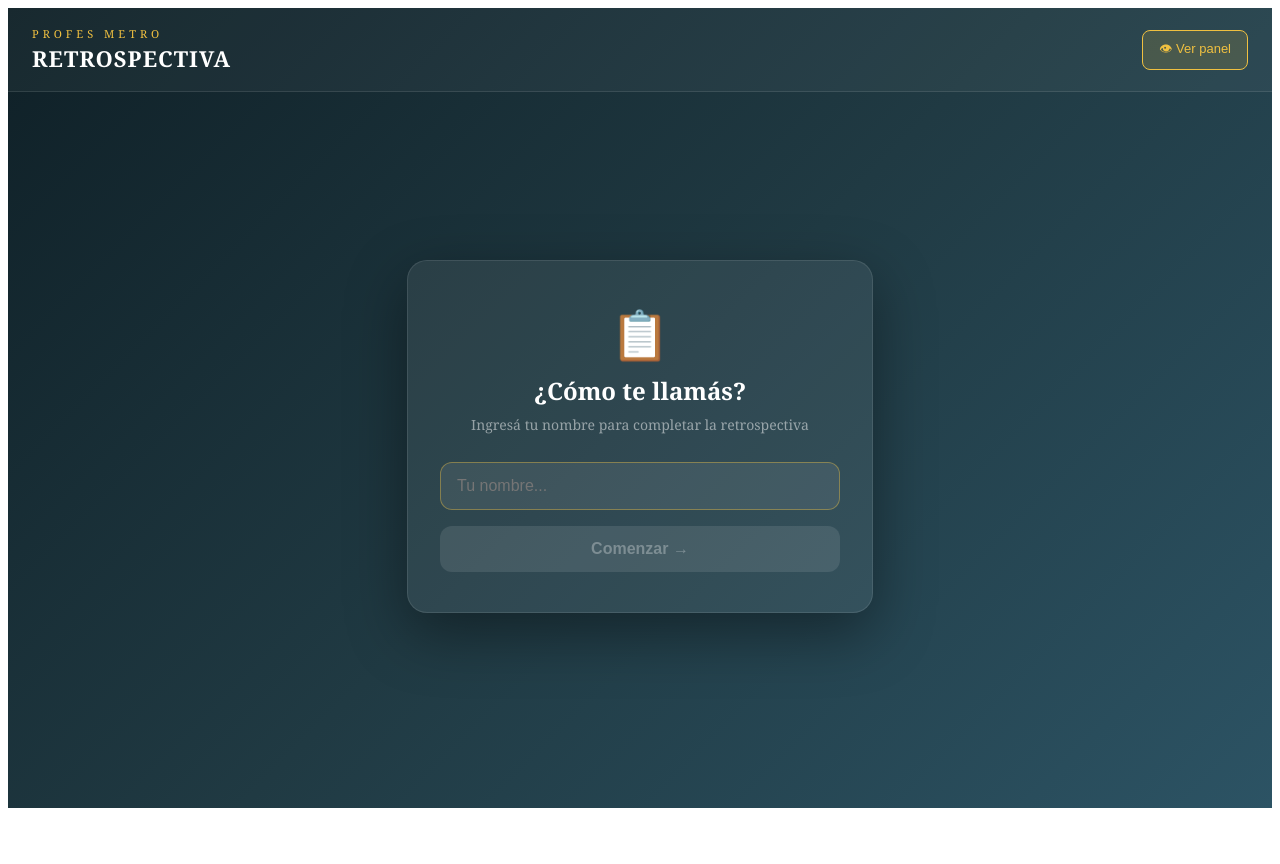
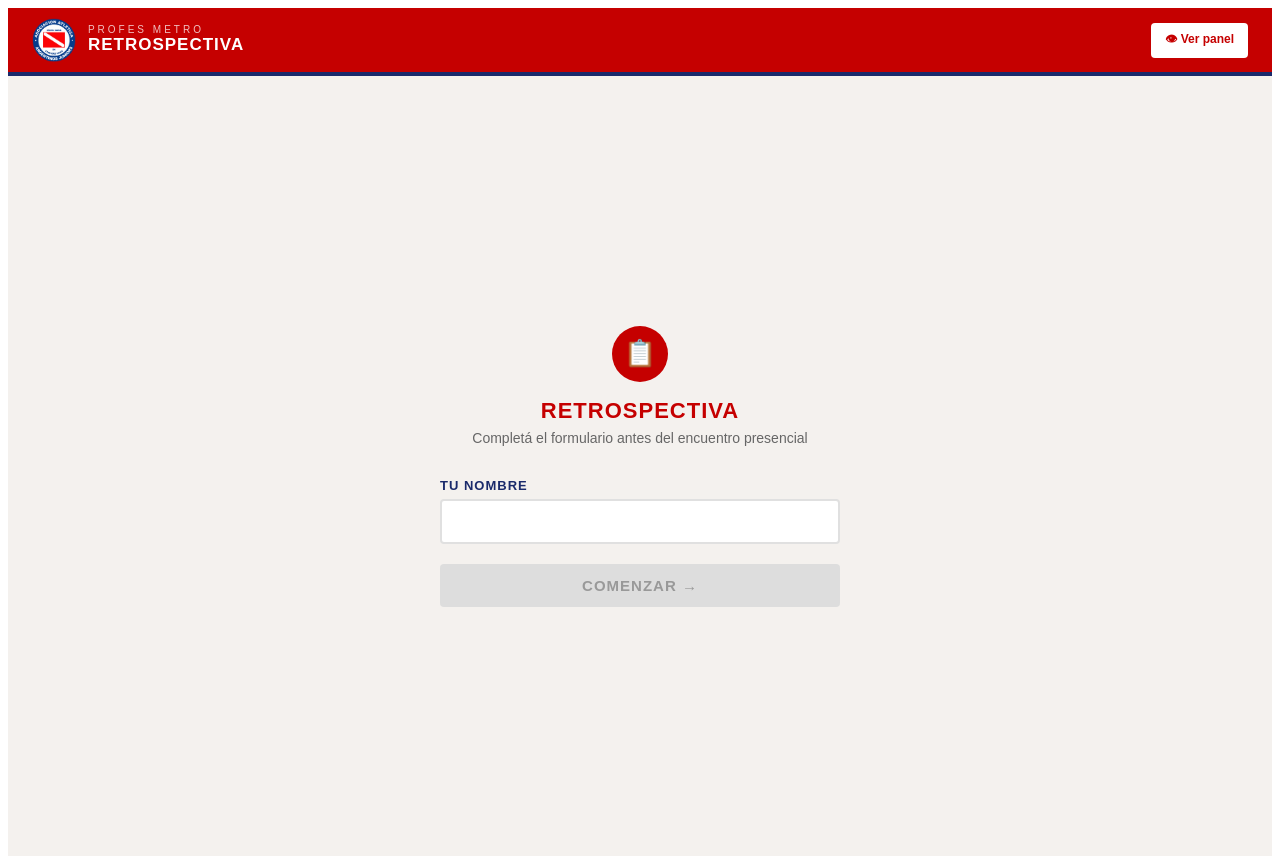
Before and after one commit to pfgaleano/retrospectiva, a React (Vite) app: page / in a window 1280 px wide. Before the commit the page ends 816 px from the top, so only its background shows below. Built offline with nearby package versions, Linux system fonts and the light colour scheme.

Commit message:
Update App.jsx

```diff
--- a/src/App.jsx
+++ b/src/App.jsx
@@ -1,34 +1,34 @@
-import { useState, useEffect } from "react";
+import { useState } from "react";
 import { createClient } from "@supabase/supabase-js";
 
 const SUPABASE_URL = "https://crgklwwhfzixyrduidjs.supabase.co";
 const SUPABASE_KEY = "eyJhbGciOiJIUzI1NiIsInR5cCI6IkpXVCJ9.eyJpc3MiOiJzdXBhYmFzZSIsInJlZiI6ImNyZ2tsd3doZnppeHlyZHVpZGpzIiwicm9sZSI6ImFub24iLCJpYXQiOjE3ODA2MTI1ODEsImV4cCI6MjA5NjE4ODU4MX0.e5WLBedSWvBokDrqUuYW6sy6diCDpfiAWdk1fpRmVQw";
 const supabase = createClient(SUPABASE_URL, SUPABASE_KEY);
 
+const RED = "#c50000";
+const BLUE = "#1a2a6b";
+const BORDER = "#e0e0e0";
+
 const CATEGORIES = [
-  { key: "bien", label: "✅ Salió bien", color: "#1a6b3c", bg: "#e6f7ee", accent: "#2ecc71" },
-  { key: "mal", label: "❌ No salió bien", color: "#8b1a1a", bg: "#fdeaea", accent: "#e74c3c" },
-  { key: "mejorar", label: "💡 Para mejorar", color: "#7a5c00", bg: "#fffbea", accent: "#f1c40f" },
+  { key: "bien", label: "✅ Salió bien", color: "#2e7d32", bg: "#f0f7f0", border: "#2e7d32" },
+  { key: "mal", label: "❌ No salió bien", color: "#c62828", bg: "#fdf2f2", border: "#c62828" },
+  { key: "mejorar", label: "💡 Para mejorar", color: "#f59f00", bg: "#fffbea", border: "#f59f00" },
 ];
 
 export default function Retrospectiva() {
   const [view, setView] = useState("inicio");
+  const [nombreInput, setNombreInput] = useState("");
   const [nombre, setNombre] = useState("");
-  const [nombreInput, setNombreInput] = useState("");
   const [respuestas, setRespuestas] = useState({});
   const [allData, setAllData] = useState([]);
+  const [cargando, setCargando] = useState(false);
   const [guardado, setGuardado] = useState(false);
-  const [cargando, setCargando] = useState(false);
 
   async function iniciarFormulario() {
     const n = nombreInput.trim();
     if (!n) return;
     setNombre(n);
-    const { data } = await supabase
-      .from("retrospectivas")
-      .select("*")
-      .eq("nombre", n)
-      .single();
+    const { data } = await supabase.from("retrospectivas").select("*").eq("nombre", n).single();
     if (data) setRespuestas(data);
     setView("form");
     setGuardado(false);
@@ -42,15 +42,13 @@ export default function Retrospectiva() {
       mal: respuestas.mal || "",
       mejorar: respuestas.mejorar || "",
     };
-    const { error } = await supabase
-      .from("retrospectivas")
-      .upsert(payload, { onConflict: "nombre" });
+    const { error } = await supabase.from("retrospectivas").upsert(payload, { onConflict: "nombre" });
     setCargando(false);
     if (!error) {
       setGuardado(true);
       setView("exito");
     } else {
-        alert("Error: " + JSON.stringify(error));
+      alert("Hubo un error al guardar. Intentá de nuevo.");
     }
   }
 
@@ -66,250 +64,166 @@ export default function Retrospectiva() {
   }
 
   return (
-    <div style={{
-      minHeight: "100vh",
-      background: "linear-gradient(135deg, #0f2027 0%, #203a43 50%, #2c5364 100%)",
-      fontFamily: "'Georgia', 'Times New Roman', serif",
+    <div style={{ minHeight: "100vh", background: "#f4f1ee", fontFamily: "'Arial', sans-serif", color: "#1a1a1a" }}>
+
+      {/* Header */}
+      <div style={{ background: RED, padding: "0 24px", display: "flex", alignItems: "center", justifyContent: "space-between", height: 64 }}>
+        <div style={{ display: "flex", alignItems: "center", gap: 12 }}>
+          <img src="/logo.png" alt="Argentinos Juniors" style={{ height: 44, width: "auto" }} />
+          <div>
+            <div style={{ color: "rgba(255,255,255,0.75)", fontSize: 10, letterSpacing: 3, textTransform: "uppercase" }}>Profes Metro</div>
+            <div style={{ color: "white", fontSize: 17, fontWeight: "bold", letterSpacing: 1, lineHeight: 1.2 }}>RETROSPECTIVA</div>
+          </div>
+        </div>
+        {view !== "panel" && (
+          <button onClick={abrirPanel} style={{
+            background: "white", border: "none", color: RED,
+            padding: "7px 14px", borderRadius: 4, fontSize: 12, fontWeight: "bold", cursor: "pointer",
+          }}>👁 Ver panel</button>
+        )}
+        {view === "panel" && (
+          <button onClick={() => setView("inicio")} style={{
+            background: "transparent", border: "2px solid white", color: "white",
+            padding: "6px 14px", borderRadius: 4, fontSize: 12, fontWeight: "bold", cursor: "pointer",
+          }}>← Volver</button>
+        )}
+      </div>
+
+      {/* Franja azul */}
+      <div style={{ background: BLUE, height: 4 }} />
+
+      {/* INICIO */}
+      {view === "inicio" && (
+        <div style={{ display: "flex", flexDirection: "column", alignItems: "center", justifyContent: "center", minHeight: "calc(100vh - 68px)", padding: 24 }}>
+          <div style={{ maxWidth: 400, width: "100%" }}>
+            <div style={{ textAlign: "center", marginBottom: 32 }}>
+              <div style={{ width: 56, height: 56, background: RED, borderRadius: "50%", display: "flex", alignItems: "center", justifyContent: "center", fontSize: 26, margin: "0 auto 16px" }}>📋</div>
+              <h2 style={{ color: RED, margin: "0 0 6px", fontSize: 22, fontWeight: "bold", letterSpacing: 1 }}>RETROSPECTIVA</h2>
+              <p style={{ color: "#666", margin: 0, fontSize: 14 }}>Completá el formulario antes del encuentro presencial</p>
+            </div>
+
+            <div style={{ marginBottom: 20 }}>
+              <label style={{ display: "block", fontSize: 13, fontWeight: "bold", color: BLUE, marginBottom: 6, textTransform: "uppercase", letterSpacing: 1 }}>
+                Tu nombre
+              </label>
+              <input
+                type="text"
+                value={nombreInput}
+                onChange={e => setNombreInput(e.target.value)}
+                onKeyDown={e => e.key === "Enter" && iniciarFormulario()}
+                style={{
+                  width: "100%", padding: "12px 14px", borderRadius: 4,
+                  border: `2px solid ${BORDER}`, background: "white",
+                  color: "#1a1a1a", fontSize: 15, outline: "none", boxSizing: "border-box",
+                }}
+              />
+            </div>
+
+            <button onClick={iniciarFormulario} disabled={!nombreInput.trim()} style={{
+              width: "100%", padding: "13px", borderRadius: 4, border: "none",
+              background: nombreInput.trim() ? RED : "#ddd",
+              color: nombreInput.trim() ? "white" : "#999",
+              fontSize: 15, fontWeight: "bold", cursor: nombreInput.trim() ? "pointer" : "not-allowed", letterSpacing: 1,
             }}>
-      {/* Toast notification */}
-
-      {/* VISTA: Éxito */}
-      {view === "exito" && (
-        <div style={{ display: "flex", flexDirection: "column", alignItems: "center", justifyContent: "center", minHeight: "80vh", padding: 24 }}>
-          <div style={{
-            background: "rgba(255,255,255,0.07)",
-            borderRadius: 20,
-            padding: "48px 32px",
-            maxWidth: 400,
-            width: "100%",
-            boxShadow: "0 20px 60px rgba(0,0,0,0.4)",
-            border: "1px solid rgba(46,204,113,0.3)",
-            textAlign: "center",
-          }}>
-            <div style={{ fontSize: 72, marginBottom: 16 }}>✅</div>
-            <h2 style={{ color: "white", fontSize: 26, fontWeight: "bold", margin: "0 0 12px" }}>
-              ¡Gracias, {nombre}!
-            </h2>
-            <p style={{ color: "rgba(255,255,255,0.6)", fontSize: 15, lineHeight: 1.6, margin: "0 0 32px" }}>
-              Tus respuestas se guardaron correctamente. Nos vemos en la retro presencial 🙌
-            </p>
-            <button onClick={() => { setView("inicio"); setNombreInput(""); setRespuestas({}); setGuardado(false); }} style={{
-              background: "linear-gradient(90deg, #f0c040, #e67e22)",
-              border: "none",
-              borderRadius: 12,
-              padding: "14px 28px",
-              color: "#1a1a1a",
-              fontSize: 15,
-              fontWeight: "bold",
-              cursor: "pointer",
-            }}>
-              Volver al inicio
+              COMENZAR →
             </button>
           </div>
         </div>
       )}
 
-
-
-      {/* Header */}
-      <div style={{
-        background: "rgba(255,255,255,0.04)",
-        borderBottom: "1px solid rgba(255,255,255,0.1)",
-        padding: "18px 24px",
-        display: "flex",
-        alignItems: "center",
-        justifyContent: "space-between",
-      }}>
-        <div>
-          <div style={{ color: "#f0c040", fontSize: 11, letterSpacing: 4, textTransform: "uppercase", marginBottom: 2 }}>
-            Profes Metro
-          </div>
-          <div style={{ color: "white", fontSize: 22, fontWeight: "bold", letterSpacing: 1 }}>
-            RETROSPECTIVA
-          </div>
-        </div>
-        {view !== "panel" && (
-          <button onClick={abrirPanel} style={{
-            background: "rgba(240,192,64,0.15)",
-            border: "1px solid #f0c040",
-            color: "#f0c040",
-            padding: "8px 16px",
-            borderRadius: 8,
-            fontSize: 13,
-            cursor: "pointer",
-          }}>
-            👁 Ver panel
-          </button>
-        )}
-        {view === "panel" && (
-          <button onClick={() => setView("inicio")} style={{
-            background: "rgba(255,255,255,0.1)",
-            border: "1px solid rgba(255,255,255,0.3)",
-            color: "white",
-            padding: "8px 16px",
-            borderRadius: 8,
-            fontSize: 13,
-            cursor: "pointer",
-          }}>
-            ← Volver
-          </button>
-        )}
+      {/* FORMULARIO */}
+      {view === "form" && (
+        <div style={{ padding: "32px 16px", maxWidth: 560, margin: "0 auto" }}>
+          <div style={{ borderLeft: `4px solid ${RED}`, paddingLeft: 14, marginBottom: 28 }}>
+            <div style={{ color: "#888", fontSize: 12, textTransform: "uppercase", letterSpacing: 1 }}>Completando como</div>
+            <div style={{ color: BLUE, fontSize: 22, fontWeight: "bold" }}>{nombre}</div>
           </div>
 
-      {/* VISTA: Inicio */}
-      {view === "inicio" && (
-        <div style={{ display: "flex", flexDirection: "column", alignItems: "center", justifyContent: "center", minHeight: "80vh", padding: 24 }}>
-          <div style={{
-            background: "rgba(255,255,255,0.07)",
-            borderRadius: 20,
-            padding: "40px 32px",
-            maxWidth: 400,
-            width: "100%",
-            boxShadow: "0 20px 60px rgba(0,0,0,0.4)",
-            border: "1px solid rgba(255,255,255,0.1)",
+          {CATEGORIES.map(cat => (
+            <div key={cat.key} style={{ marginBottom: 20 }}>
+              <label style={{
+                display: "block", fontWeight: "bold", fontSize: 14,
+                color: cat.color, marginBottom: 8, textTransform: "uppercase", letterSpacing: 0.5,
               }}>
-            <div style={{ fontSize: 48, textAlign: "center", marginBottom: 8 }}>📋</div>
-            <h2 style={{ color: "white", textAlign: "center", margin: "0 0 8px", fontSize: 24 }}>
-              ¿Cómo te llamás?
-            </h2>
-            <p style={{ color: "rgba(255,255,255,0.5)", textAlign: "center", margin: "0 0 28px", fontSize: 14 }}>
-              Ingresá tu nombre para completar la retrospectiva
-            </p>
-            <input
-              type="text"
-              placeholder="Tu nombre..."
-              value={nombreInput}
-              onChange={e => setNombreInput(e.target.value)}
-              onKeyDown={e => e.key === "Enter" && iniciarFormulario()}
+                {cat.label}
+              </label>
+              <textarea
+                value={respuestas[cat.key] || ""}
+                onChange={e => setRespuestas(p => ({ ...p, [cat.key]: e.target.value }))}
+                rows={4}
                 style={{
-                width: "100%",
-                padding: "14px 16px",
-                borderRadius: 12,
-                border: "1px solid rgba(240,192,64,0.4)",
-                background: "rgba(255,255,255,0.08)",
-                color: "white",
-                fontSize: 16,
-                outline: "none",
-                boxSizing: "border-box",
-                marginBottom: 16,
+                  width: "100%", border: `2px solid ${BORDER}`, borderRadius: 4,
+                  padding: "12px", fontSize: 14, background: "white",
+                  outline: "none", resize: "vertical", boxSizing: "border-box",
+                  color: "#222", lineHeight: 1.6,
                 }}
               />
-            <button
-              onClick={iniciarFormulario}
-              disabled={!nombreInput.trim()}
-              style={{
-                width: "100%",
-                padding: "14px",
-                borderRadius: 12,
-                border: "none",
-                background: nombreInput.trim() ? "linear-gradient(90deg, #f0c040, #e67e22)" : "rgba(255,255,255,0.1)",
-                color: nombreInput.trim() ? "#1a1a1a" : "rgba(255,255,255,0.3)",
-                fontSize: 16,
-                fontWeight: "bold",
-                cursor: nombreInput.trim() ? "pointer" : "not-allowed",
-              }}
-            >
-              Comenzar →
+            </div>
+          ))}
+
+          <div style={{ borderTop: `2px solid ${BORDER}`, paddingTop: 20, marginTop: 8 }}>
+            <button onClick={guardar} disabled={cargando} style={{
+              width: "100%", padding: "14px", borderRadius: 4, border: "none",
+              background: RED, color: "white", fontSize: 15, fontWeight: "bold",
+              cursor: cargando ? "wait" : "pointer", letterSpacing: 1,
+            }}>
+              {cargando ? "GUARDANDO..." : "GUARDAR RESPUESTAS"}
             </button>
           </div>
         </div>
       )}
 
-      {/* VISTA: Formulario */}
-      {view === "form" && (
-        <div style={{ padding: "24px 16px", maxWidth: 600, margin: "0 auto" }}>
-          <div style={{ textAlign: "center", marginBottom: 24 }}>
-            <div style={{ color: "#f0c040", fontSize: 13, letterSpacing: 2 }}>Completando como</div>
-            <div style={{ color: "white", fontSize: 26, fontWeight: "bold" }}>{nombre}</div>
+      {/* ÉXITO */}
+      {view === "exito" && (
+        <div style={{ display: "flex", flexDirection: "column", alignItems: "center", justifyContent: "center", minHeight: "calc(100vh - 68px)", padding: 24 }}>
+          <div style={{ maxWidth: 400, width: "100%", textAlign: "center" }}>
+            <div style={{ width: 72, height: 72, background: "#e8f5e9", borderRadius: "50%", display: "flex", alignItems: "center", justifyContent: "center", fontSize: 36, margin: "0 auto 24px" }}>✅</div>
+            <h2 style={{ color: BLUE, fontSize: 24, fontWeight: "bold", margin: "0 0 12px" }}>¡Gracias, {nombre}!</h2>
+            <p style={{ color: "#666", fontSize: 15, lineHeight: 1.7, margin: "0 0 32px" }}>
+              Tus respuestas se guardaron correctamente.<br />Nos vemos en la retro presencial 🙌
+            </p>
+            <div style={{ width: 40, height: 4, background: RED, margin: "0 auto 32px", borderRadius: 2 }} />
+            <button onClick={() => { setView("inicio"); setNombreInput(""); setRespuestas({}); setGuardado(false); }} style={{
+              background: "white", border: `2px solid ${RED}`, borderRadius: 4,
+              padding: "12px 28px", color: RED, fontSize: 14, fontWeight: "bold", cursor: "pointer", letterSpacing: 1,
+            }}>
+              VOLVER AL INICIO
+            </button>
+          </div>
+        </div>
+      )}
+
+      {/* PANEL */}
+      {view === "panel" && (
+        <div style={{ padding: "32px 16px", maxWidth: 680, margin: "0 auto" }}>
+          <div style={{ borderLeft: `4px solid ${BLUE}`, paddingLeft: 14, marginBottom: 28 }}>
+            <div style={{ color: "#888", fontSize: 12, textTransform: "uppercase", letterSpacing: 1 }}>Administración</div>
+            <div style={{ color: BLUE, fontSize: 22, fontWeight: "bold" }}>Panel de respuestas</div>
+            <div style={{ color: "#888", fontSize: 13, marginTop: 4 }}>
+              {allData.length === 0 ? "Sin respuestas aún" : `${allData.length} persona${allData.length > 1 ? "s" : ""} respondió`}
+            </div>
           </div>
 
           {CATEGORIES.map(cat => (
-            <div key={cat.key} style={{
-              background: cat.bg,
-              borderRadius: 16,
-              padding: 20,
-              marginBottom: 16,
-              borderLeft: `4px solid ${cat.accent}`,
-            }}>
-              <div style={{ color: cat.color, fontWeight: "bold", fontSize: 16, marginBottom: 10 }}>
-                {cat.label}
-              </div>
-              <textarea
-                placeholder="Escribí acá..."
-                value={respuestas[cat.key] || ""}
-                onChange={e => setRespuestas(prev => ({ ...prev, [cat.key]: e.target.value }))}
-                rows={4}
-                style={{
-                  width: "100%",
-                  border: `1px solid ${cat.accent}40`,
-                  borderRadius: 10,
-                  padding: "12px",
-                  fontSize: 15,
-                  background: "rgba(255,255,255,0.8)",
-                  outline: "none",
-                  resize: "vertical",
-                  boxSizing: "border-box",
-                  fontFamily: "inherit",
-                  color: "#222",
-                  lineHeight: 1.6,
-                }}
-              />
-            </div>
-          ))}
-
-          <button onClick={guardar} disabled={cargando} style={{
-            width: "100%",
-            padding: "16px",
-            borderRadius: 14,
-            border: "none",
-            background: guardado
-              ? "linear-gradient(90deg, #27ae60, #2ecc71)"
-              : "linear-gradient(90deg, #f0c040, #e67e22)",
-            color: guardado ? "white" : "#1a1a1a",
-            fontSize: 17,
-            fontWeight: "bold",
-            cursor: cargando ? "wait" : "pointer",
-            marginBottom: 12,
-          }}>
-            {cargando ? "Guardando..." : guardado ? "✓ Guardado correctamente" : "💾 Guardar respuestas"}
-          </button>
-        </div>
-      )}
-
-      {/* VISTA: Panel */}
-      {view === "panel" && (
-        <div style={{ padding: "24px 16px", maxWidth: 700, margin: "0 auto" }}>
-          <h2 style={{ color: "white", textAlign: "center", marginBottom: 6 }}>Panel de respuestas</h2>
-          <p style={{ color: "rgba(255,255,255,0.5)", textAlign: "center", marginBottom: 28, fontSize: 14 }}>
-            {allData.length === 0 ? "Aún no hay respuestas." : `${allData.length} persona${allData.length > 1 ? "s" : ""} respondió`}
-          </p>
-
-          {CATEGORIES.map(cat => (
-            <div key={cat.key} style={{ marginBottom: 24 }}>
-              <div style={{
-                background: cat.bg,
-                borderRadius: "14px 14px 0 0",
-                padding: "12px 18px",
-                borderLeft: `4px solid ${cat.accent}`,
-              }}>
-                <span style={{ color: cat.color, fontWeight: "bold", fontSize: 15 }}>{cat.label}</span>
+            <div key={cat.key} style={{ marginBottom: 24, border: `1px solid ${BORDER}`, borderRadius: 4, overflow: "hidden" }}>
+              <div style={{ background: cat.bg, padding: "12px 18px", borderLeft: `4px solid ${cat.border}` }}>
+                <span style={{ color: cat.color, fontWeight: "bold", fontSize: 14, textTransform: "uppercase", letterSpacing: 0.5 }}>{cat.label}</span>
               </div>
               {allData.length === 0 ? (
-                <div style={{ background: "rgba(255,255,255,0.04)", borderRadius: "0 0 14px 14px", padding: "14px 18px", color: "rgba(255,255,255,0.2)", fontSize: 13 }}>
-                  Sin respuestas
+                <div style={{ background: "white", padding: "14px 18px", color: "#bbb", fontSize: 13, fontStyle: "italic" }}>
+                  Sin respuestas aún
                 </div>
               ) : (
                 allData.map((persona, i) => (
                   <div key={persona.nombre} style={{
-                    background: i % 2 === 0 ? "rgba(255,255,255,0.06)" : "rgba(255,255,255,0.03)",
-                    borderRadius: i === allData.length - 1 ? "0 0 14px 14px" : "0",
+                    background: i % 2 === 0 ? "white" : "#fafafa",
                     padding: "12px 18px",
-                    borderBottom: i < allData.length - 1 ? "1px solid rgba(255,255,255,0.06)" : "none",
+                    borderTop: `1px solid ${BORDER}`,
                   }}>
-                    <div style={{ color: "#f0c040", fontSize: 11, letterSpacing: 1, marginBottom: 4, fontWeight: "bold", textTransform: "uppercase" }}>
+                    <div style={{ color: BLUE, fontSize: 11, fontWeight: "bold", textTransform: "uppercase", letterSpacing: 1, marginBottom: 4 }}>
                       {persona.nombre}
                     </div>
-                    <div style={{ color: persona[cat.key] ? "rgba(255,255,255,0.85)" : "rgba(255,255,255,0.2)", fontSize: 14, lineHeight: 1.6, fontStyle: persona[cat.key] ? "normal" : "italic" }}>
+                    <div style={{ color: persona[cat.key] ? "#333" : "#bbb", fontSize: 14, lineHeight: 1.6, fontStyle: persona[cat.key] ? "normal" : "italic" }}>
                       {persona[cat.key] || "Sin respuesta"}
                     </div>
                   </div>
```
Lines whose indentation alone changed are shown as unchanged.
